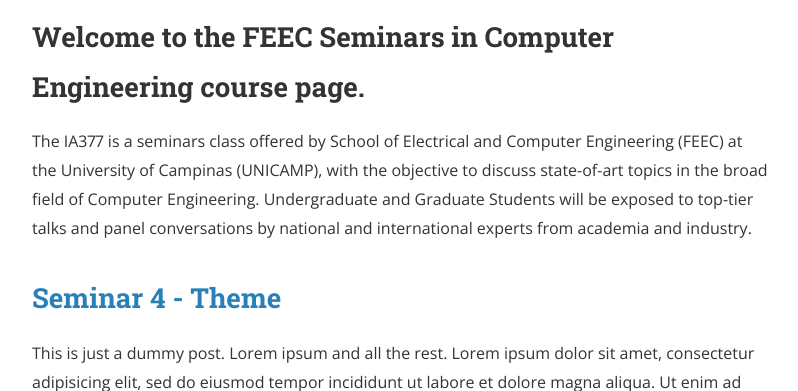
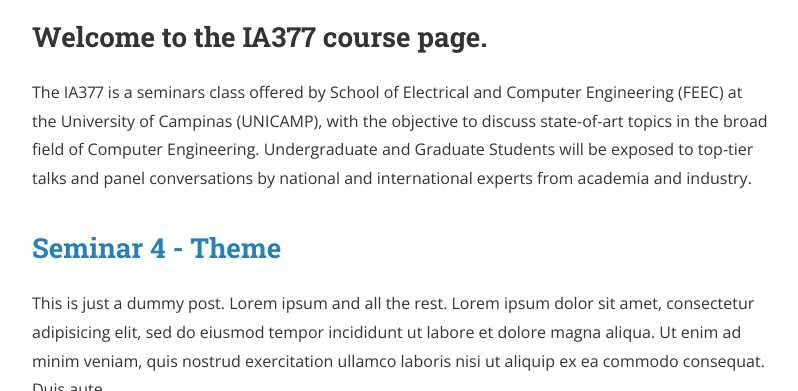
Before and after one commit to ia377-feec-unicamp/ia377-feec-unicamp.github.io, a Jekyll site: the page built from index.html, in a window 1280 px wide and 900 px high, cut to the strip 509-900 px from the top of the window. Shown: the whole strip, without its empty margins (240-1038 px from the left). Built offline with Jekyll 4.4.1, drawn with Linux system fonts in a browser that asks for light colours; nearby versions of some CDN libraries; the list of posts is cut into pages by our own code.

Commit message:
Update index.html

```diff
--- a/index.html
+++ b/index.html
@@ -16,7 +16,7 @@ pagination:
 
 <div class="wrapper">
   <div>
-    <h2 class="post-link">Welcome to the FEEC Seminars in Computer Engineering course page.</h2>
+    <h2 class="post-link">Welcome to the IA377 course page.</h2>
     {% if site.description %}<p>{{ site.description}}</p>{% endif %}
     <p>The IA377 is a seminars class offered by School of Electrical and Computer Engineering (FEEC) at the University of Campinas (UNICAMP),
 			with the objective to discuss state-of-art topics in the broad field of Computer Engineering.
```
